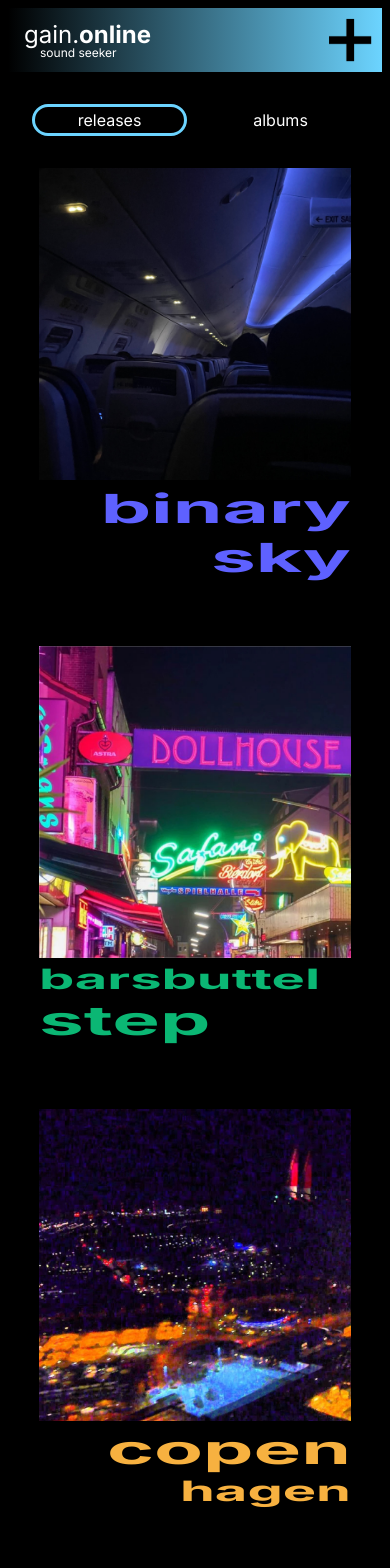
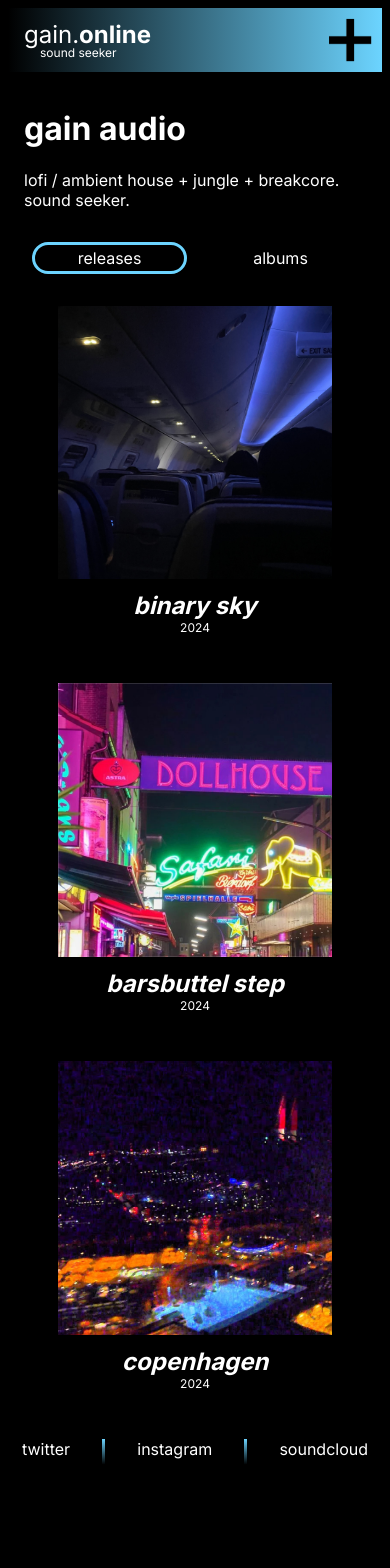
Before and after one commit to hharris56/gain.online, a Next.js app: page /audio in a window 390 px wide. Shown: the top 1568 px of the page. After the commit the page ends 1479 px from the top, so only its background shows below. Built offline with nearby package versions, Linux system fonts and the light colour scheme.

Commit message:
bringing back the old look

```diff
--- a/src/app/audio/page.tsx
+++ b/src/app/audio/page.tsx
@@ -19,11 +19,13 @@ export default function AudioPage(){
 
     return (
         <div className="page-content-container">
-            {!isMobile &&
-            (<div style={{marginBottom: "1rem"}}>
+            <div style={{marginBottom: "1rem"}}>
                 <h1>gain audio</h1>
-                <a>sound seeker</a>
-            </div>)}
+                <div style={{display: "flex", flexDirection: "column"}}>
+                    <a>lofi / ambient  house + jungle + breakcore.</a>
+                    <a>sound seeker.</a>
+                </div>
+            </div>
             <div className="audio-selector-container" style={{marginTop: "1rem"}}>
                 <SelectorButton text={releases} onClick={() => setSelected(releases)} selected={selected == releases} />
                 <SelectorButton text={albums} onClick={() => setSelected(albums)} selected={selected == albums} />
@@ -38,7 +40,25 @@ export default function AudioPage(){
                 />
             </div> */}
             {selected == releases &&
-                <div className={isMobile ? "releases-container-mobile" : ""}>
+                <div className={"albums-container" + (isMobile? "-mobile" : "")}>
+                    <Album
+                        cover="/art/albums/binary sky/binary sky cover.jpg"
+                        title="binary sky"
+                        year={2024}
+                        route="binarySky"
+                    />
+                    <Album
+                        cover="/art/albums/barsbuttel step/barsbuttel step cover.png"
+                        title="barsbuttel step"
+                        year={2024}
+                        route="barsbuttelStep"
+                    />
+                    <Album
+                        cover="/art/albums/copenhagen/copenhagen cover.jpg"
+                        title="copenhagen"
+                        year={2024}
+                        route="copenhagen"
+                    />
                     {/* <Release
                         title="binary sky"
                         date="3 september 2024"
@@ -72,7 +92,7 @@ export default function AudioPage(){
                             }}
                         description="a journey to the eastern front reveals more than you might expect."
                     /> */}
-                    <div className="release-container-mobile">
+                    {/* <div className="release-container-mobile">
                         <Link href="/audio/binarySky">
                             <img src="/art/albums/binary sky/binary sky cover.jpg" className="release-image-mobile"/>
                         </Link>
@@ -98,7 +118,7 @@ export default function AudioPage(){
                             <a>copen</a>
                             <a style={{fontSize: "1.75rem"}}>hagen</a>
                         </div>
-                    </div>
+                    </div> */}
                 </div>
             }
             {selected == albums &&
--- a/src/app/globals.css
+++ b/src/app/globals.css
@@ -6,7 +6,7 @@
   --accent-color: lightblue; /*#ADD8E6 <- this one #55a7ff
   --primary-text-color: black;
   --secondary-text-color: grey; */
-
+  --background-path: url("../../public/assets/gain\ portrait.jpeg");
   --content-width: min(calc(100vw - 20rem), 100rem); /* whole view minus width of navbar + padding */
 }
 
@@ -90,7 +90,13 @@
 
 .webpage-background{
   background-color: var(--primary-color);
-  color: var(--primary-text-color)
+  color: var(--primary-text-color);
+
+  /* background-image: var(--background-path);
+  background-repeat: no-repeat;
+  background-size: cover;
+  background-attachment: fixed;
+  background-position: center; */
 }
 
 a:link, a:visited{
--- a/src/app/home/page.tsx
+++ b/src/app/home/page.tsx
@@ -7,13 +7,13 @@ export default function Home() {
     <div style={{minWidth: "var(--content-width)"}}>
       <h1>gain online</h1>
       <div style={{marginBottom: "2rem"}}>
-        hey, welcome to my corner of the web. my name is <mark style={{backgroundColor: "var(--primary-text-color)", color: "var(--primary-text-color)"}}>u thought</mark> but online i go by gain. im a 25yo artist, programmer, and avid enjoyer of all things related to music and design. check out some of my work, u can reach me via the contact page or find me on my socials.
+        hey, welcome to my corner of the web. my name is <mark style={{backgroundColor: "var(--primary-text-color)", color: "var(--primary-text-color)"}}>u thought</mark> but online i go by gain. im a 26yo artist, programmer, and avid enjoyer of all things related to music and design. check out some of my work, u can reach me via the contact page or find sme on my socials.
       </div>
       {/* <h2 style={{marginBottom: "0rem", textAlign: "center"}}><i>++</i> whats new? <i>++</i></h2> */}
       <div className="home-content-container">
         <Posts/>
       </div>
-      {/* <img src="/art/mountain - copy.png" style={{width: "100%"}}/> */}
+      <img src="/art/mountain - copy.png" style={{width: "100%", filter: "invert(1)"}}/>
     </div>
   )
 }
--- a/src/app/me/page.tsx
+++ b/src/app/me/page.tsx
@@ -4,9 +4,12 @@ import "./me.css"
 import LinkButton from "../../components/buttons/linkButton"
 
 export default function Me(){
+    // let bgp = "url(../../public/assets/gain\ accent.jpeg)"
+    // if (document) document.documentElement.style.setProperty("--background-path", bgp)
+
     return (
         <div className="linktree-container">
-            <img src="/assets/gain pfp.jpg" className="linktree-pfp"/>
+            {/* <img src="/assets/gain pfp.jpg" className="linktree-pfp"/> */}
             <h1><i>gain online</i></h1>
             <a>bay area electronic artist</a>
             <a>tech + ambient house / jungle + breakcore</a>
--- a/src/app/page.tsx
+++ b/src/app/page.tsx
@@ -35,7 +35,7 @@ function LandingLogo(){
   return (
       <div>
         <img src="/logos/logo white.png" className="landing-logo logo-rotate" id="logo" tabIndex={0}
-        onClick={() => sleep(900).then(() => router.push("/me")) }/>
+        onClick={() => sleep(900).then(() => router.push("/home")) }/>
         {/* <img src="/logos/logo blue.png" className="landing-logo logo-rotate"
         style={{animationDelay: "0.2s", zIndex: "-1"}}/>
         <img src="/logos/logo purple.png" className="landing-logo logo-rotate"
--- a/src/app/visual/page.tsx
+++ b/src/app/visual/page.tsx
@@ -12,7 +12,7 @@ export default function VisualPage(){
     return (
         <div>
             <h1>gain design</h1>
-            <a>private gallery showing of visual art projects and explorations from over the years. different eras use different approaches, tools, and ideologies.</a>
+            <a>private gallery for some of my visual art projects and explorations over the years. different eras use different approaches, tools, and ideologies.</a>
             <div style={{width: "100%", marginTop: "2rem"}}>
                 <Cars/>
                 <CloudStudy1/>
--- a/src/components/navbar/mobileNavbar.tsx
+++ b/src/components/navbar/mobileNavbar.tsx
@@ -9,10 +9,11 @@ export default function mobileNavbar(props: {expanded: boolean, callback: (expan
     return (
         <div className="mobile-navbar-container"
         style={{maxHeight: props.expanded? "" : "0rem"}}>
+            <MobileNavbarButton title="home" route="/home" callback={props.callback}/>
+            <MobileNavbarButton title="audio" route="/audio" callback={props.callback}/>
+            <MobileNavbarButton title="visual" route="/visual" callback={props.callback}/>
             <MobileNavbarButton title="about" route="/me" callback={props.callback}/>
-            <MobileNavbarButton title="audio" route="/audio" callback={props.callback}/>
-            {/* <MobileNavbarButton title="visual" route="/visual" callback={props.callback}/>
-            <MobileNavbarButton title="code" route="/code" callback={props.callback}/> */}
+            {/* <MobileNavbarButton title="code" route="/code" callback={props.callback}/> */}
         </div>
     )
 }
--- a/src/components/navbar/navbar.css
+++ b/src/components/navbar/navbar.css
@@ -82,6 +82,7 @@
     display: flex;
     flex-direction: column;
     justify-content: center;
+    align-items: start;
 
     overflow-y: hidden;
     max-height: 8rem;
--- a/src/components/navbar/navbar.tsx
+++ b/src/components/navbar/navbar.tsx
@@ -22,7 +22,7 @@ function VerticalNavbar(props: {expanded: boolean}){
             <NavbarButton title="home" route="/home"></NavbarButton>
             <NavbarButton title="audio" route="/audio"></NavbarButton>
             <NavbarButton title="visual" route="/visual"></NavbarButton>
-            <NavbarButton title="code" route="/code"></NavbarButton>
+            {/* <NavbarButton title="code" route="/code"></NavbarButton> */}
         </div>
     )
 }
```
Also changed, not shown: public/assets/gain accent.jpeg (added), 1 other file (tests, documents, lock files or other folders).
